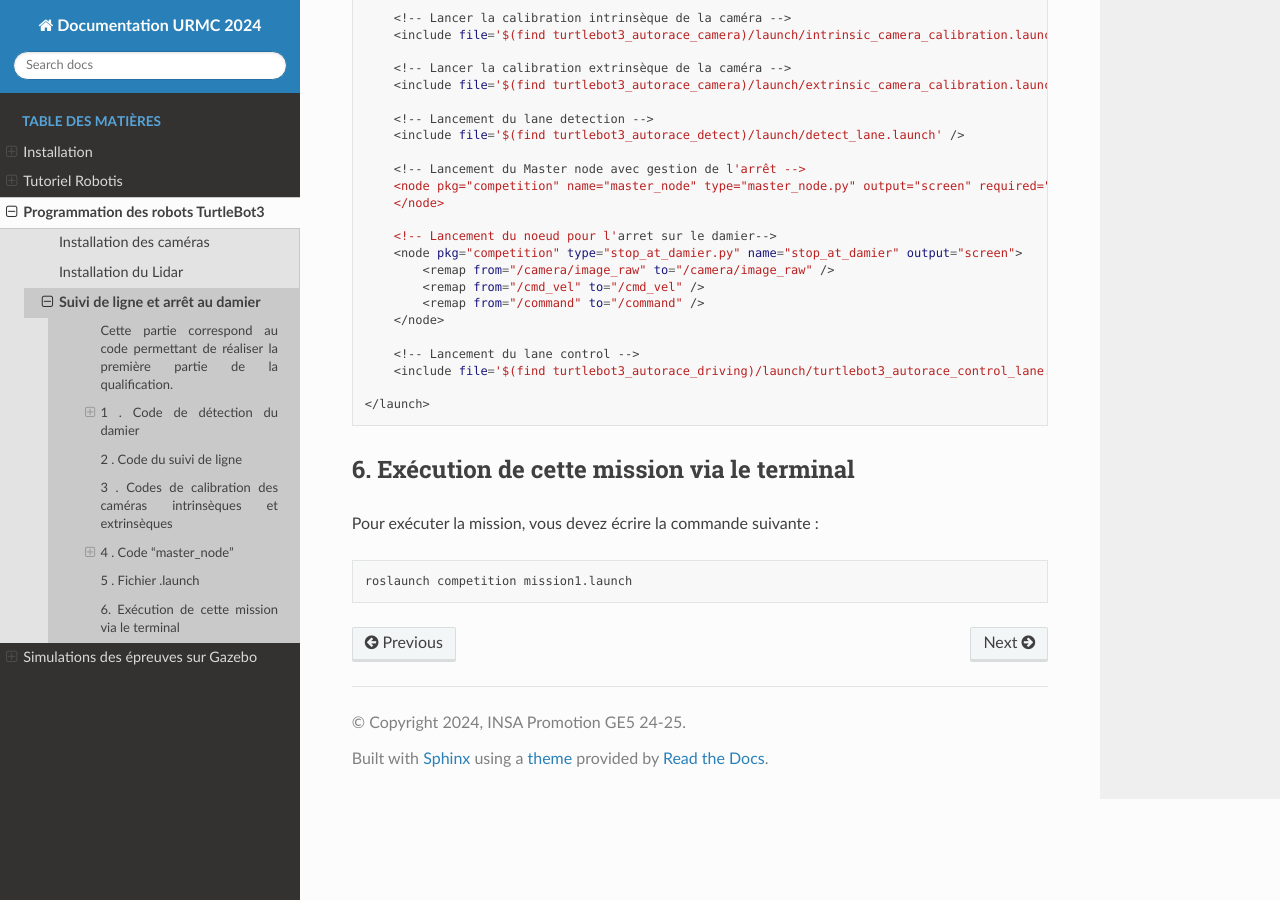
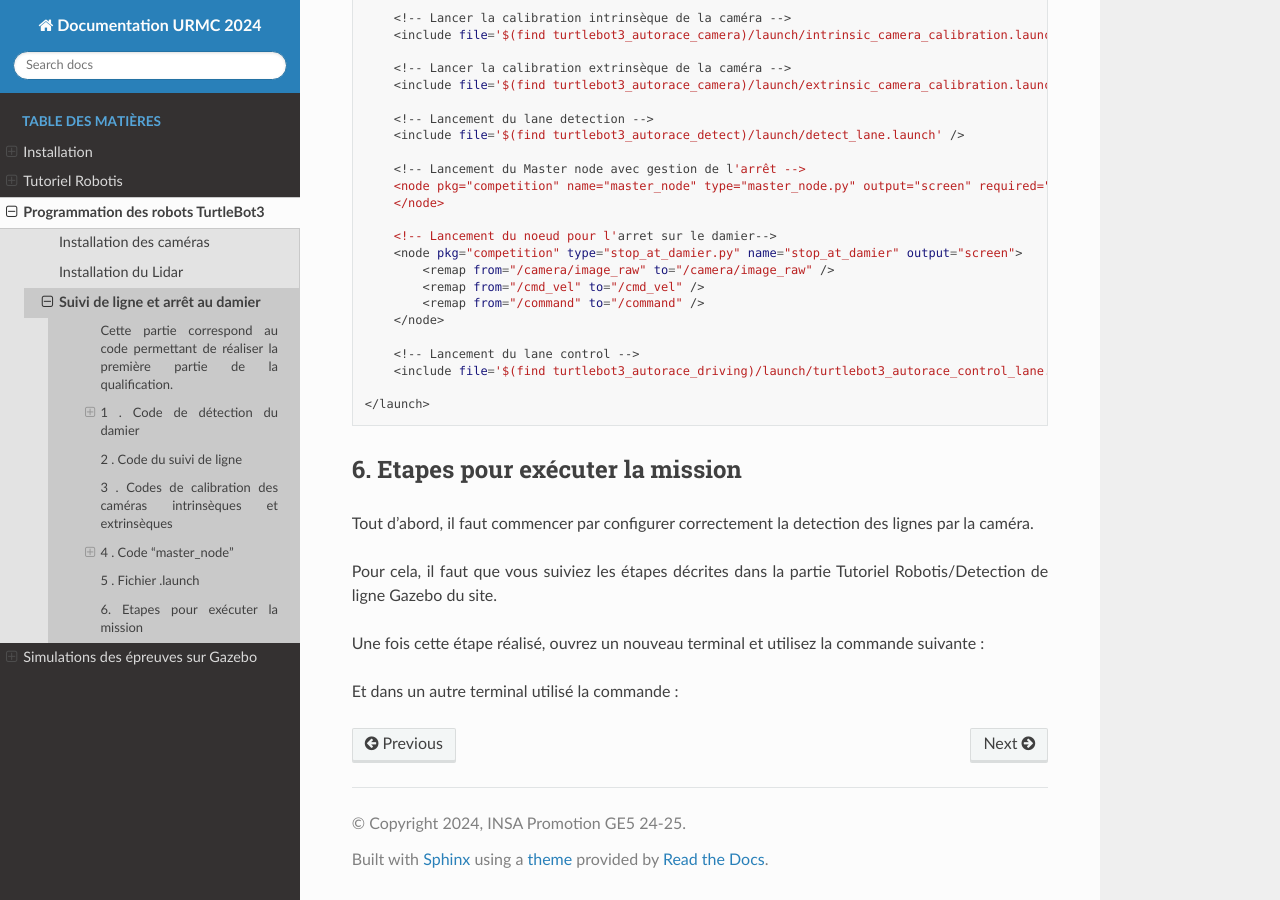
Before and after one commit to ThibaultTostain/insa-strasbourg-URRMC, a Sphinx documentation site: the page built from docs/source/turtlebot_reel/Suivi_de_ligne_et_arret_damier.rst, in a window 1280 px wide and 900 px high, scrolled down 4259 px. Built offline with Sphinx 7.4.7 and the Read the Docs theme 3.1.0, drawn with Linux system fonts in a browser that asks for light colours.

Commit message:
Update Suivi_de_ligne_et_arret_damier.rst

```diff
--- a/docs/source/turtlebot_reel/Suivi_de_ligne_et_arret_damier.rst
+++ b/docs/source/turtlebot_reel/Suivi_de_ligne_et_arret_damier.rst
@@ -275,11 +275,19 @@ Ici, grâce à ce fichier, on lance en même temps les noeuds suivants :
 
     </launch>
 
-6. Exécution de cette mission via le terminal
+6. Etapes pour exécuter la mission
 ---------------------------------------------
 
-Pour exécuter la mission, vous devez écrire la commande suivante :
+Tout d'abord, il faut commencer par configurer correctement la detection des lignes par la caméra.
+
+Pour cela, il faut que vous suiviez les étapes décrites dans la partie Tutoriel Robotis/Detection de ligne Gazebo du site.
+
+Une fois cette étape réalisé, ouvrez un nouveau terminal et utilisez la commande suivante :
 
 .. code-block:: bash
+     $  roslaunch competition mission1.launch
 
-    roslaunch competition mission1.launch
+Et dans un autre terminal utilisé la commande :
+
+.. code-block:: bash
+     $ roslaunch turtlebot3_bringup turtlebot3_robot.launch
```
